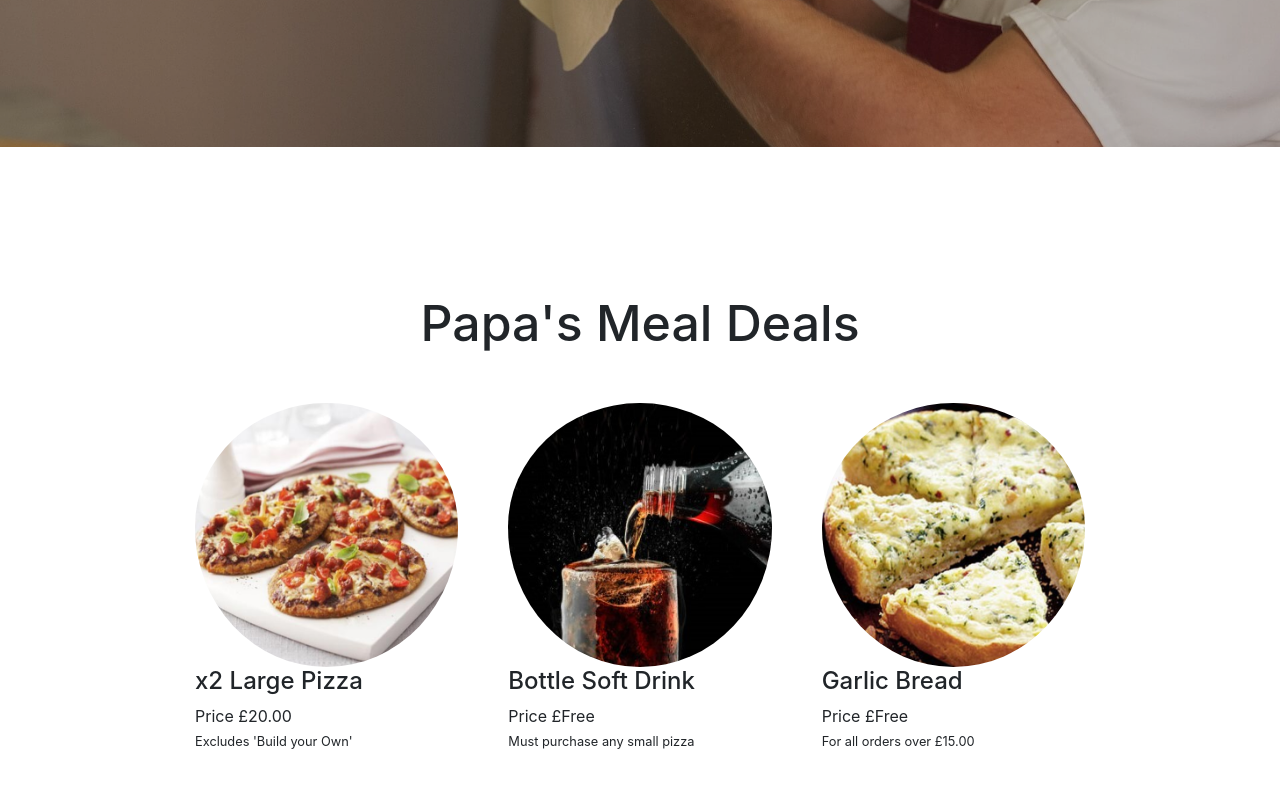
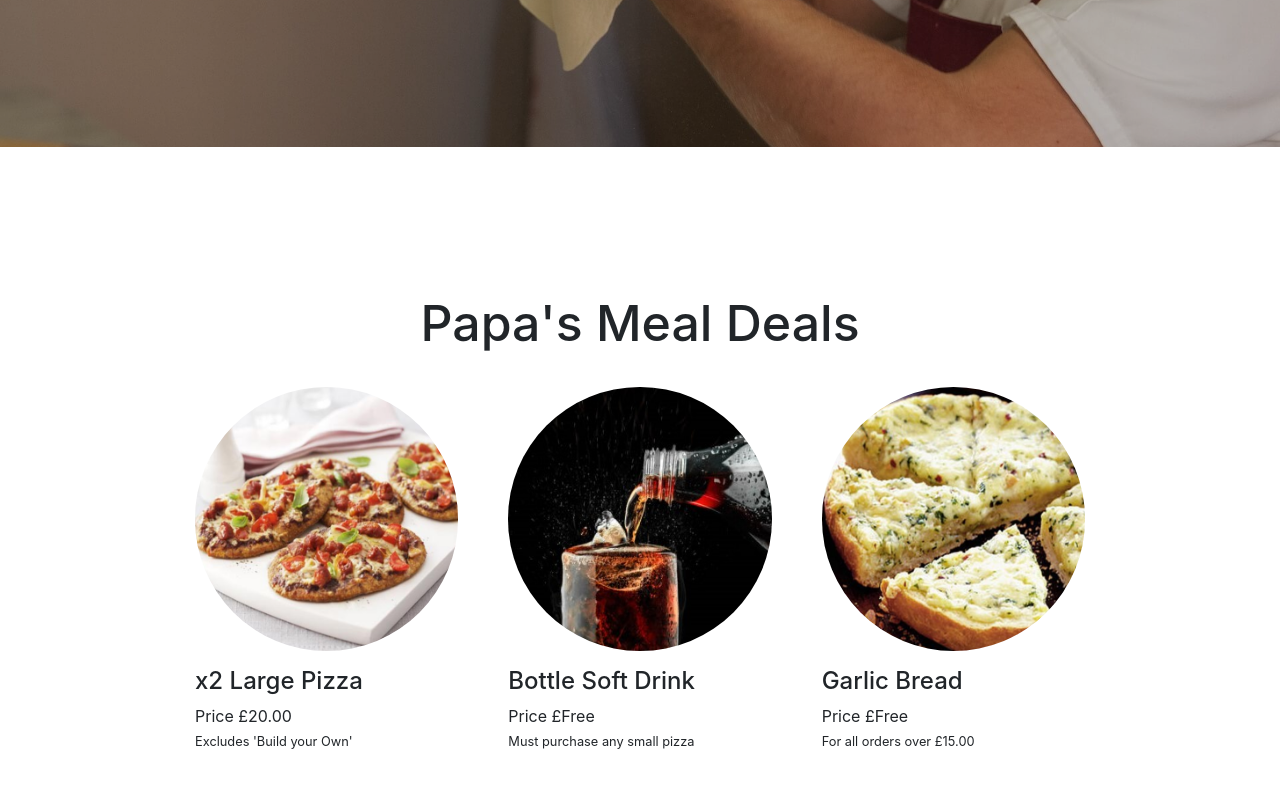
Before and after one commit to Spagettileg/new-papas-tops-pizza, a plain HTML site: page index.html in a window 1280 px wide. Shown: the part 470-1264 px from the top of the page. Drawn offline with nearby package versions, Linux system fonts and the light colour scheme.

Commit message:
Padding top and bottom removed from image for improved UI and a much better shape.

```diff
--- a/index.html
+++ b/index.html
@@ -72,22 +72,22 @@
         <div class="pt-3 pb-3 row col-sm-12">
           <div class="col-sm-4">
               <div class="content picture">
-                <img src="assets/img/2-large-pizzas.png" class="pt-3" alt="2 pizzas" style="width:100%">
-                <h4>x2 Large Pizza</h4>
+                <img src="assets/img/2-large-pizzas.png" alt="2 pizzas" style="width:100%">
+                <h4 class="pt-3">x2 Large Pizza</h4>
                 <p>Price £20.00<br><small>Excludes 'Build your Own'</small> </p>
               </div>
           </div>
           <div class="col-sm-4">
               <div class="content picture">
-                <img src="assets/img/free-soft-drinks.jpg" class="pt-3" alt="soft drink" style="width:100%">
-                <h4>Bottle Soft Drink</h4>
+                <img src="assets/img/free-soft-drinks.jpg" alt="soft drink" style="width:100%">
+                <h4 class="pt-3">Bottle Soft Drink</h4>
                 <p>Price £Free<br><small>Must purchase any small pizza</small> </p>
               </div>
           </div>
           <div class="col-sm-4">
               <div class="content picture">
-                <img src="assets/img/garlic-breads.png" class="pt-3" alt="garlic bread" style="width:100%">
-                <h4>Garlic Bread</h4>
+                <img src="assets/img/garlic-breads.png" alt="garlic bread" style="width:100%">
+                <h4 class="pt-3">Garlic Bread</h4>
                 <p>Price £Free<br><small>For all orders over £15.00</small> </p>
               </div>
           </div>
```
